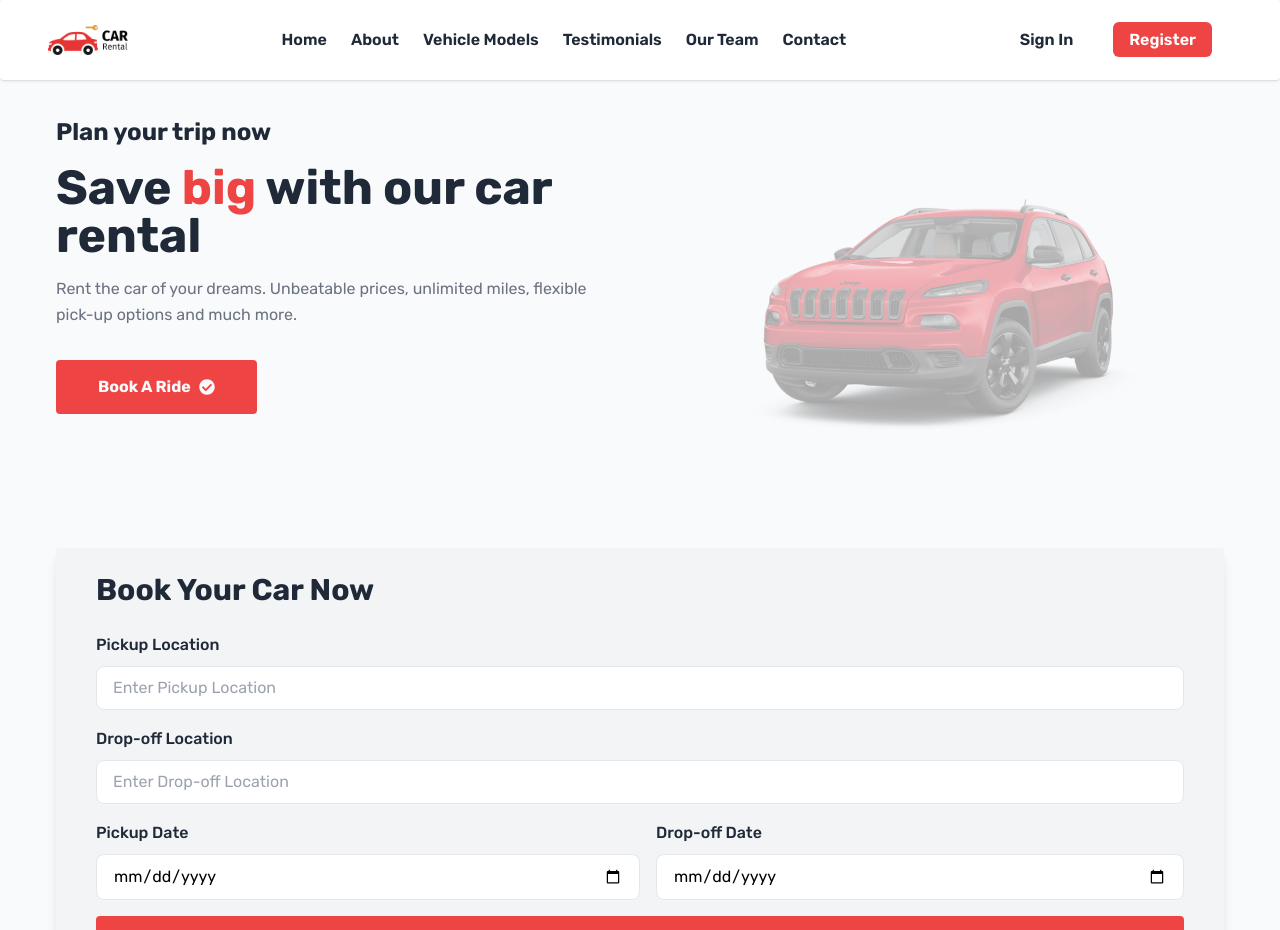
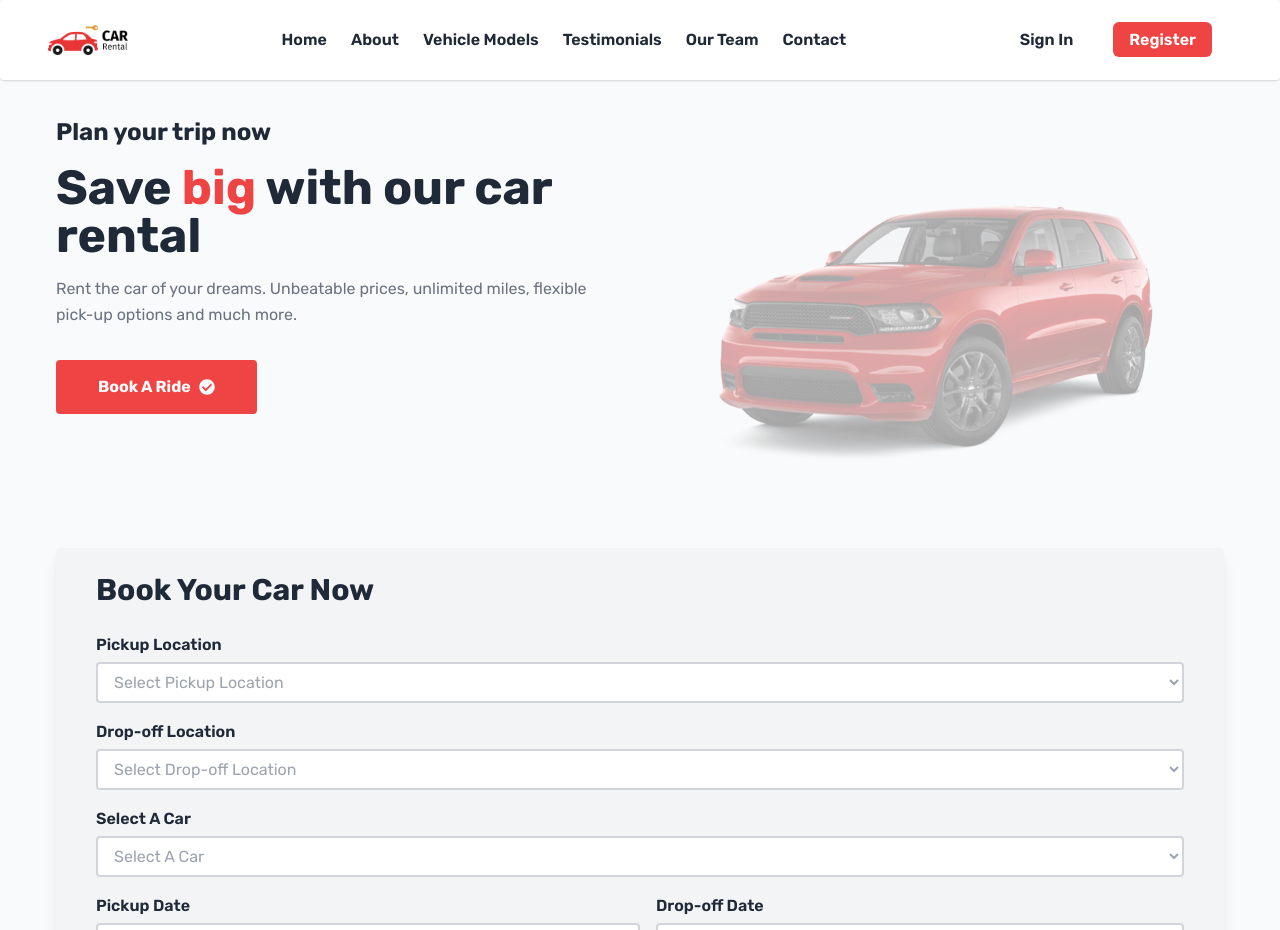
Before and after one commit to miralice5/car-rental-app, a React (Create React App) app: page / in a window 1280 px wide. Shown: the top 930 px of the page. Built offline with nearby package versions, Linux system fonts and the light colour scheme.

Commit message:
reservation component work in progress

```diff
--- a/src/components/pages/About/Home.jsx
+++ b/src/components/pages/About/Home.jsx
@@ -4,8 +4,9 @@ import Booking from "../Booking/Booking"
 import dodgeChallenger from "../../../assets/images/Red-Dodge-Challenger-PNG-Pic.png"; // Replace with the actual path to your car image
 import jeepCherokee from "../../../assets/images/2018-Jeep-Cherokee-Firecracker-Red.png";
 import volkswagen from "../../../assets/images/main-car.png";
+import durango from "../../../assets/images/durango.png";
 import heroBg from "../../../assets/images/hero-bg.png";
-const carImages = [dodgeChallenger, jeepCherokee, volkswagen];
+const carImages = [dodgeChallenger, durango, jeepCherokee, volkswagen];
 
 const Home = () => {
 
--- a/src/components/pages/Booking/Booking.jsx
+++ b/src/components/pages/Booking/Booking.jsx
@@ -1,43 +1,107 @@
-import React from "react";
+import React, { useState } from "react";
 import BookingItem from "./BookingItem";
+import Reservation from "./Reservation";
 
 const Booking = () => {
+    const initialFormData = {
+        pickupLocation: "",
+        dropOffLocation: "",
+        carType: "",
+        pickupDate: "",
+        dropOffDate: "",
+    };
+
+    const [formData, setFormData] = useState(initialFormData);
+    const [submittedData, setSubmittedData] = useState(null);
+
+    const handleInputChange = (event) => {
+        const { name, value } = event.target;
+        setFormData((prevData) => ({
+            ...prevData,
+            [name]: value,
+        }));
+    };
+
+    const handleSubmit = (event) => {
+        event.preventDefault();
+
+        // Check if any required fields are empty
+        if (
+            formData.pickupLocation === "" ||
+            formData.dropOffLocation === "" ||
+            formData.carType === "" ||
+            formData.pickupDate === "" ||
+            formData.dropOffDate === ""
+        ) {
+            // Show an alert or error message to the user indicating that all fields are required
+            alert("Please fill out all fields before submitting.");
+            return;
+        }
+
+        // If all required fields are filled, proceed with form submission
+        setSubmittedData(formData);
+    };
+
     return (
         <section className="shadow-lg rounded p-6 bg-gray-100">
             <div className="container mx-auto">
                 <div className="mx-auto px-4">
                     <h2 className="text-3xl text-gray-800 font-bold mb-6">Book Your Car Now</h2>
-                    <form className="space-y-4">
+                    <form className="space-y-4" onSubmit={handleSubmit}>
                         <BookingItem
                             label="Pickup Location"
-                            type="text"
+                            type="select"
                             id="pickupLocation"
                             name="pickupLocation"
-                            placeholder="Enter Pickup Location"
+                            options={[
+                                "Select Pickup Location",
+                                "Detroit, MI",
+                                "Lansing, MI",
+                                "Grand Rapids, MI",
+                                "Chicago, IL",
+                                "Indianapolis, IN",
+                                "Cincinnati, OH",
+                            ]}
+                            onChange={handleInputChange}
                         />
                         <BookingItem
                             label="Drop-off Location"
-                            type="text"
+                            type="select"
                             id="dropOffLocation"
                             name="dropOffLocation"
-                            placeholder="Enter Drop-off Location"
+                            options={[
+                                "Select Drop-off Location",
+                                "Detroit, MI",
+                                "Lansing, MI",
+                                "Grand Rapids, MI",
+                                "Chicago, IL",
+                                "Indianapolis, IN",
+                                "Cincinnati, OH",
+                            ]}
+                            onChange={handleInputChange}
                         />
+                        <BookingItem
+                            label="Select A Car"
+                            type="select"
+                            id="carType"
+                            name="carType"
+                            options={[
+                                "Select A Car",
+                                "BMW IX",
+                                "Dodge Challenger",
+                                "Dodge Charger",
+                                "Dodge Durango",
+                                "Jeep Cherokee"
+                            ]}
+                            onChange={handleInputChange}
+                        />
+
                         <div className="flex items-center">
                             <div className="w-1/2">
-                                <BookingItem
-                                    label="Pickup Date"
-                                    type="date"
-                                    id="pickupDate"
-                                    name="pickupDate"
-                                />
+                                <BookingItem label="Pickup Date" type="date" id="pickupDate" name="pickupDate" onChange={handleInputChange} />
                             </div>
                             <div className="w-1/2 pl-4">
-                                <BookingItem
-                                    label="Drop-off Date"
-                                    type="date"
-                                    id="dropOffDate"
-                                    name="dropOffDate"
-                                />
+                                <BookingItem label="Drop-off Date" type="date" id="dropOffDate" name="dropOffDate" onChange={handleInputChange} />
                             </div>
                         </div>
                         <div>
@@ -51,6 +115,7 @@ const Booking = () => {
                     </form>
                 </div>
             </div>
+            {submittedData && <Reservation data={submittedData} />}
         </section>
     );
 };
--- a/src/components/pages/Booking/BookingItem.jsx
+++ b/src/components/pages/Booking/BookingItem.jsx
@@ -1,19 +1,39 @@
 import React from "react";
 
 const BookingItem = (props) => {
-    const { label, type, id, name, placeholder } = props;
+    const { label, type, id, name, options, onChange } = props;
+
+    const handleChange = (event) => {
+        onChange(event); // Pass the event back to the parent component (Booking)
+    };
+
     return (
         <div>
-            <label htmlFor={id} className="block text-gray-800 font-medium mb-2">
+            <label className="block text-gray-800 font-semibold mb-1" htmlFor={id}>
                 {label}
             </label>
-            <input
-                type={type}
-                id={id}
-                name={name}
-                className="w-full px-4 py-2 border rounded-lg focus:outline-none focus:border-blue-500"
-                placeholder={placeholder}
-            />
+            {type === "select" ? (
+                <select
+                    id={id}
+                    name={name}
+                    onChange={handleChange}
+                    className="w-full bg-white text-gray-400 border-2 border-gray-300 rounded px-3 py-2"
+                >
+                    {options.map((option, index) => (
+                        <option key={index} value={option}>
+                            {option}
+                        </option>
+                    ))}
+                </select>
+            ) : (
+                <input
+                    type={type}
+                    id={id}
+                    name={name}
+                    onChange={handleChange}
+                    className="w-full bg-white text-gray-400 border-2 border-gray-300 rounded px-3 py-2"
+                />
+            )}
         </div>
     );
 };
--- /dev/null
+++ b/src/components/pages/Booking/Reservation.jsx
@@ -0,0 +1,47 @@
+import React from "react";
+
+const Reservation = (props) => {
+    const { data } = props;
+
+    // Map the car type to the corresponding image URL
+    const carImages = {
+        "Dodge Challenger": require("../../../assets/images/Red-Dodge-Challenger-PNG-Pic.png").default,
+        "Dodge Durango": require("../../../assets/images/durango.png").default,
+        "Jeep Cherokee": require("../../../assets/images/2018-Jeep-Cherokee-Firecracker-Red.png").default,
+        "BMW IX": require("../../../assets/images/bmw-ix.png").default,
+    };
+
+
+    return (
+        <div className="shadow-lg rounded p-6 bg-white mt-4">
+            <h2 className="text-3xl text-gray-800 font-bold mb-4">Reservation Details</h2>
+            <div className="grid grid-cols-2 gap-4">
+                <div>
+                    <div className="mb-4">
+                        <strong>Pickup Location:</strong> {data.pickupLocation}
+                    </div>
+                    <div className="mb-4">
+                        <strong>Drop-off Location:</strong> {data.dropOffLocation}
+                    </div>
+
+                    <div className="mb-4">
+                        <strong>Pickup Date:</strong> {data.pickupDate}
+                    </div>
+                    <div className="mb-4">
+                        <strong>Drop-off Date:</strong> {data.dropOffDate}
+                    </div>
+                </div>
+                <div className="flex items-start justify-end">
+                    {data.carType && (
+                        <div>
+                            <strong>Car Type - </strong> {data.carType}
+                            <img src={carImages[data.carType]} alt={data.carType} className="w-56 h-auto mt-2" />
+                        </div>
+                    )}
+                </div>
+            </div>
+        </div>
+    );
+};
+
+export default Reservation;
```
Also changed, not shown: src/assets/images/bmw-ix.png (added), src/assets/images/durango.png (added).
